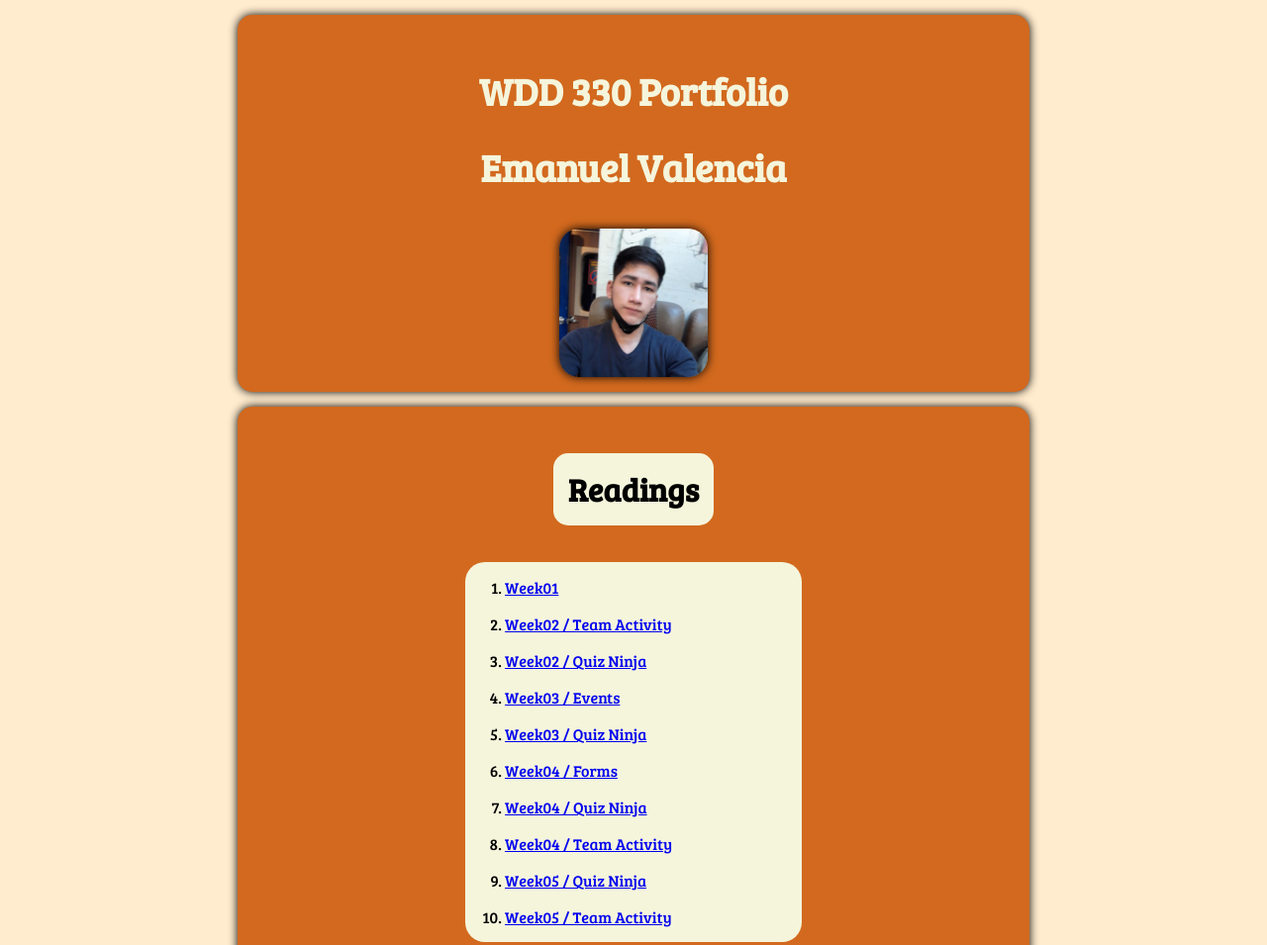
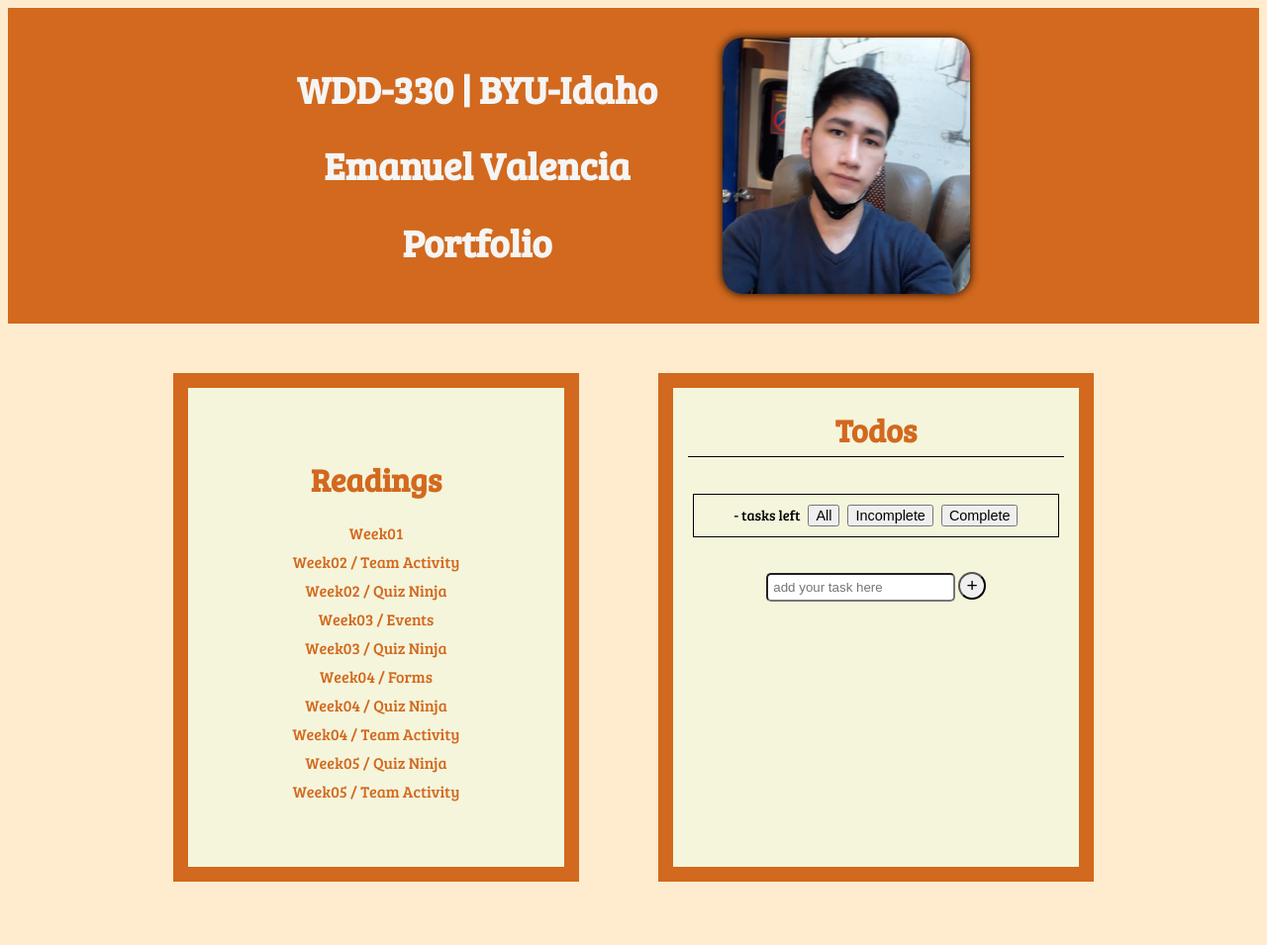
Before and after one commit to Donnovan22/wdd330, a plain HTML site: page index.html in a window 1280 px wide. Shown: the top 955 px of the page at 99% size. Drawn offline with Linux system fonts and the light colour scheme.

Commit message:
functionality added(add,complete and incomplete filters)

```diff
--- a/index.html
+++ b/index.html
@@ -10,22 +10,27 @@
   <link rel="preconnect" href="https://fonts.gstatic.com" crossorigin>
   <link href="https://fonts.googleapis.com/css2?family=Bree+Serif&display=swap" rel="stylesheet">
   <link rel="stylesheet" href="styles/style.css">
+  <link rel="stylesheet" href="styles/medium.css">
   <script  type="module" src="js/main.js" defer></script>
 </head>
 
 <body>
   <header>
     <div class="main-title">
-      <h1>WDD 330 Portfolio</h1>
+      <h1>WDD-330 | BYU-Idaho </h1>
       <h1>Emanuel Valencia</h1>
+      <h1>Portfolio</h1>
     </div>
     <img class="profile-img" src="../wdd330/imges/profilepicture.jpg" alt="profile img">
   </header>
   <main>
+    <div class="readings-container">
+      <div class="list-container">
         <h1 class="title">Readings</h1>
-    <ol class="list"></ol>
-
-
+        <ul class="list"></ul>
+      </div>
+    </div>
+    <div class="todoFormContainer">
       <div class="todoForm">
         <h1>Todos</h1>
         <div id="todoList">
@@ -36,8 +41,7 @@
           <button id="addButton">+</button>
         </div>
       </div>
-
-
+    </div>
   </main>
   <footer>
 
--- a/js/toDoController.js
+++ b/js/toDoController.js
@@ -55,21 +55,28 @@ export default class ToDoController {
 
     toDoListInteraction(){
         this.parentElement.addEventListener("click", event =>{
-            if (event.target.type === "checkbox") {this.toggle(event.target.parentElement.getAttribute("data-key"));}
-            if (event.target.classList.contains("deleteButton")) {this.removeToDoElement(event.target.parentElement.getAttribute("data-key"));}
+            if(event.target.type === "checkbox") {this.toggle(event.target.parentElement.getAttribute("data-key"));}
+            if(event.target.classList.contains("deleteButton")) {this.removeToDoElement(event.target.parentElement.getAttribute("data-key"));}
+            if(event.target.classList.contains("completedButton")) {this.filterCompletedTasks()};
+            if(event.target.classList.contains("activeButton")) {this.filterActiveTasks()};
+            if(event.target.classList.contains("allButton")) {this.filterAllTasks()};
         });
+        this.filterCompletedTasks();
     }
 
     filterActiveTasks(){
-        // pending..
+        this.toDoView.renderIncompleView(this.toDoList, this.parentElement);
+        this.showFooter();
     }
 
     filterCompletedTasks(){
-        // pending..
+        this.toDoView.renderCompleteView(this.toDoList, this.parentElement);
+        this.showFooter();
     }
 
-    filterAllToDoElements(){
-        // pending..
+    filterAllTasks(){
+        this.toDoView.renderToDoList(this.toDoList, this.parentElement);
+        this.showFooter();
     }
 
     removeToDoElement(id){
--- a/js/toDoView.js
+++ b/js/toDoView.js
@@ -34,12 +34,32 @@ export default class ToDoView {
         footer.setAttribute("class", "footer-div");
         footer.innerHTML = `
         <span id="counter">- tasks left</span>
-        <button id="all">All</button>
-        <button id="active">Active</button>
-        <button id="completed">Completed</button>
+        <button class="allButton">All</button>
+        <button class="activeButton">Incomplete</button>
+        <button class="completedButton">Complete</button>
         `;
 
         parentElement.appendChild(footer);
     }
 
+    renderCompleteView(toDoList, parentElement) {
+        parentElement.innerHTML = "";
+        toDoList.forEach(toDoModel => {
+            if(toDoModel.bolean === true){
+                const checked = toDoModel.bolean ? 'checked': null;
+                parentElement.appendChild(this.renderOneToDoElement(toDoModel, checked));
+            }
+        });
+    }
+
+    renderIncompleView(toDoList, parentElement) {
+        parentElement.innerHTML = "";
+        toDoList.forEach(toDoModel => {
+            if(toDoModel.bolean === false) {
+                const checked = toDoModel.bolean ? "checked": null;
+                parentElement.appendChild(this.renderOneToDoElement(toDoModel, checked));
+            }
+        });
+    }
+
   }
--- /dev/null
+++ b/styles/medium.css
@@ -0,0 +1,42 @@
+@media only screen and (min-width: 800px) {
+
+
+    header{
+        display: flex;
+        flex-direction: row;
+        justify-content: center;
+        gap: 1rem;
+
+    }
+
+    .main-title {
+        margin-right: 50px;
+    }
+
+    main{
+        display: flex;
+        flex-direction: row;
+        justify-content: center;
+        gap: 5rem;
+    }
+
+    .list {
+        width: 300px;
+    }
+
+    .todoForm {
+        width: 400px;
+        background-color: beige;
+    }
+
+    .footer-div {
+        font-size: 0.9rem;
+    }
+
+    .footer-div button{
+        font-size: 0.9rem;
+    }
+
+
+
+}
--- a/styles/style.css
+++ b/styles/style.css
@@ -1,71 +1,68 @@
 body{
-  margin: 0 auto;
-  width: 800px;
+
   font-family: 'Bree Serif', serif;
   background-color: blanchedalmond;
 }
 header{
   text-align: center;
+  padding-top: 30px;
+  padding-bottom: 30px;
   background-color: chocolate;
+}
+
+main{
   display: flex;
   flex-direction: column;
-  justify-content: center;
-  align-items: center;
-  padding: 15px;
-  box-shadow: 0 0 10px 0  black;
-  border-radius: 15px;
-  margin-top: 15px;
-  color: black;
-  font-weight: bolder;
+  gap: 1rem;
+  margin: 50px 15px 50px 15px;
 }
 
-header div {
-  padding: 10px;
-  padding-left: 15px;
-  padding-right: 15px;
+.readings-container {
+  background-color: chocolate;
+  padding: 15px;
+}
+
+.list-container {
   background-color: beige;
-  border-radius: 15px;
-}
-main{
-  margin-top: 15px;
-  padding: 25px;
-  background-color: chocolate;
-  box-shadow: 0 0 10px 0  black;
-  border-radius: 15px;
-  display: flex;
-  flex-direction: column;
-  justify-content: center;
-  align-items: center;
+  text-align: center;
+  padding-top: 50px;
+  padding-bottom: 50px;
 }
 
 .list {
   display: flex;
   flex-direction: column;
-  padding-top: 15px;
-  padding-bottom: 15px;
-  gap: 1rem;
-  background-color: beige;
-  width: 300px;
-  border-radius: 20px;
+  gap: 0.5rem;
+  list-style: none;
+  padding-right: 40px;
+}
+
+.list li a{
+  text-decoration: none;
+  color: chocolate;
+}
+
+.list li a:hover{
+  padding: 5px;
+  background-color: chocolate;
+  border-radius: 5px;
+  color: white;
 }
 
 .profile-img {
-  width: 150px;
+  width: 250px;
   border-radius: 20px;
   box-shadow: 0 0 10px 0  black;
 }
 
 .main-title{
-  background-color: chocolate;
-  color: beige;
+  text-align: center;
+  color: whitesmoke;
   font-size: 1.2rem;
 }
 
 .title{
-  text-align: center;
-  background-color: beige;
-  padding: 15px;
-  border-radius: 15px;
+  color: chocolate;
 }
 
 #userInput {
@@ -92,24 +89,31 @@ button:hover {
 
 /* TO DO PART */
 
-.todoForm {
+.todoFormContainer{
   display: flex;
-  flex-direction: column;
-  gap: 0.5rem;
+  flex-direction: row;
+  justify-content: center;
+  background-color: chocolate;
   text-align: center;
+  padding: 15px
+}
+
+.todoForm{
   background-color: beige;
-  width: 300px;
-  padding: 20px;
-  padding-bottom: 30px;
-  border-radius: 15px;
+  padding-left: 5px;
+  padding-right: 5px;
 }
 
 .todoForm h1 {
-  background-color: beige;
+  color: chocolate;
+  border-bottom: 1px solid black;
+  margin-left: 10px;
+  margin-right: 10px;
+  padding-bottom: 5px;
 }
 
 .todoForm #todoList {
-  border: 1px solid black;
+
   display: flex;
   flex-direction: column;
   gap: 1rem;
@@ -128,7 +132,7 @@ button:hover {
 }
 
 .todoForm #addTask{
-  padding: 5px;
+  padding-bottom: 20px;
 }
 
 .footer-div {
@@ -136,6 +140,11 @@ button:hover {
   display: flex;
   flex-direction: row;
   border: 1px solid black;
-  justify-content: space-between;
-  font-size: 0.8rem;
+  justify-content: center;
+  gap: 0.5rem;
+  font-size: 0.7rem;
 }
+
+.footer-div button {
+  font-size: 0.6rem;
+}
```
Lines whose indentation alone changed are shown as unchanged.
